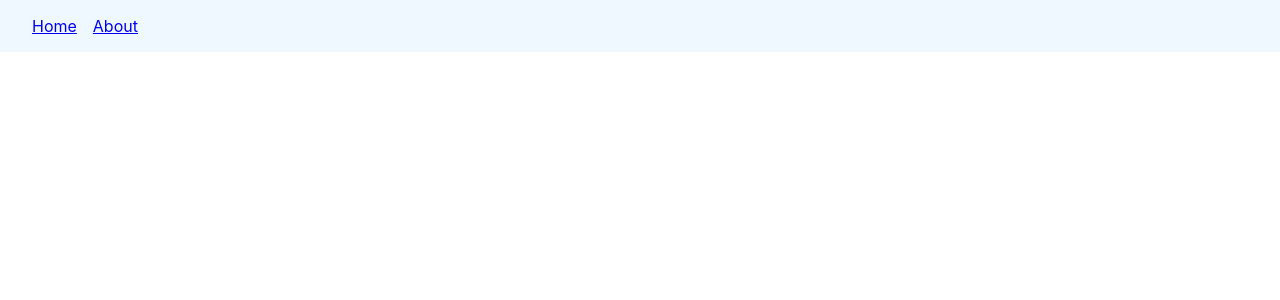
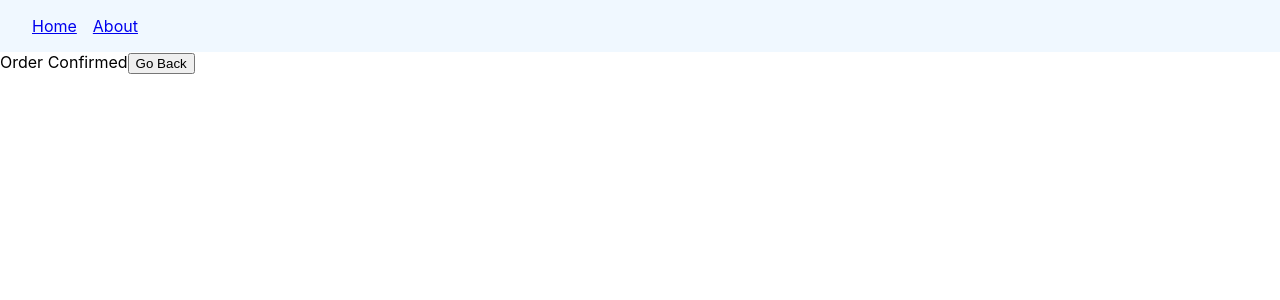
Before and after one commit to aniket7515/REACT-ROUTER-DOM, a React (Create React App) app: page /order-summary in a window 1280 px wide. Before the commit this address had no page. Shown: the top 300 px of the page. Built offline with nearby package versions, Linux system fonts and the light colour scheme.

Commit message:
Navigating Programmactically

```diff
--- a/src/App.js
+++ b/src/App.js
@@ -4,6 +4,7 @@
 import About from './components/About';
 import Home from './components/Home';
 import Navbar from './components/Navbar';
+import OrderSummary from './components/OrderSummary';
 
 function App() {
   return (
@@ -14,6 +15,7 @@
      <Routes>
       <Route path="/" element={<Home/>}></Route>
       <Route path="/about" element={<About/>}></Route>
+      <Route path="/order-summary" element={<OrderSummary/>}></Route>
     </Routes>
 
 
--- a/src/components/Home.jsx
+++ b/src/components/Home.jsx
@@ -1,8 +1,16 @@
 import React from 'react'
+import {useNavigate} from 'react-router-dom'
+
 
 const Home = () => {
+  const navigate= useNavigate()
+
   return (
-    <div>Home Page</div>
+    <div>
+      <div> Home Page</div>
+      <button onClick={()=> navigate('order-summary',{replace: true})}>PlaceOrder</button>
+
+    </div>
   )
 }
 
--- /dev/null
+++ b/src/components/OrderSummary.jsx
@@ -0,0 +1,16 @@
+import React from 'react'
+import {useNavigate} from 'react-router-dom'
+
+const OrderSummary = () => {
+    const navigate = useNavigate()
+
+  return (
+    <div>
+        Order Confirmed
+        <button onClick={() => navigate(-1)}>Go Back</button>
+
+    </div>
+  )
+}
+
+export default OrderSummary
```
